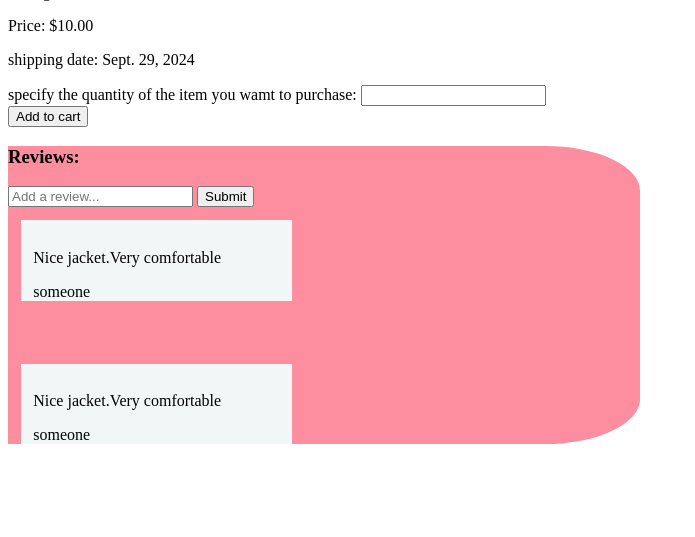
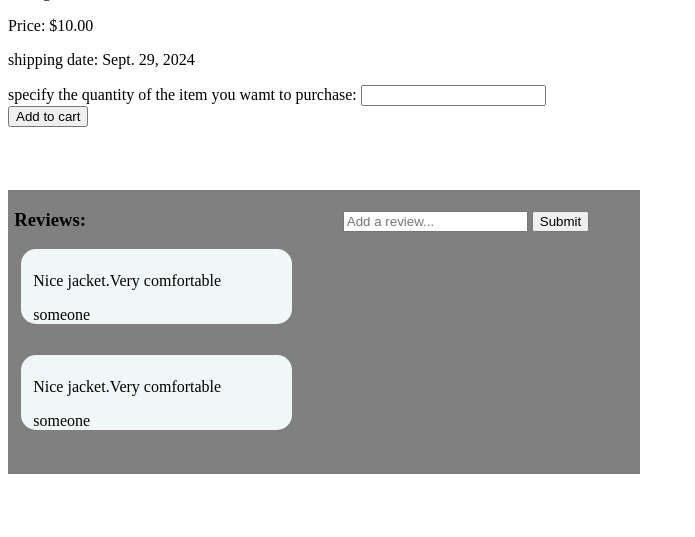
Before and after one commit to SithabileM/shopping, a Django app: page /monde/89 in a window 1280 px wide. Shown: the part 613-1150 px from the top of the page, without its empty margins (0-695 px from the left). Before the commit the page ends 1057 px from the top, so only its background shows below. Run offline with Django 5.2, Linux system fonts and the light colour scheme; a user stored in the database is signed in; data comes from the database, SQL or seed files in the repository; both versions use the stored data as it was after the commit.

Commit message:
add some style

```diff
--- a/monde/static/css/single.css
+++ b/monde/static/css/single.css
@@ -5,20 +5,32 @@
 
 #Reviews{
     width: 50%;
-    border-radius: 0 15% 15% 0;
-    background-color: rgb(252, 142, 160);
+    background-color: grey;
     margin-bottom: 5%;
+    padding-bottom: 1%;
+    margin-top: 5%;
 }
 
 #userReview{
-    padding-top: 2%;
+    padding-top: 1%;
     padding-left: 2%;
     margin-left: 2%;
     background-color: rgb(241, 246, 247);
     width: 41%;
-    margin-bottom: 10%;
+    margin-bottom: 5%;
+    border-radius: 15px;
 }
 
 #addReviewInput{
     margin-bottom: 2%;
 }
+
+#addReviewForm{
+    padding-left: 40%;
+    display: inline-block;
+}
+
+#reviewHeader{
+    padding-left: 1%;
+    display: inline-block;
+}
--- a/monde/templates/monde/home.html
+++ b/monde/templates/monde/home.html
@@ -24,14 +24,14 @@
 <button id="menu-button">Open cart</button><br>
 <nav id="menu">
     {%for i,v in cart_data.items%}
-    <div>
+    <div id="cartItem">
     <img id="navImage"src="/media/{{i}}" alt="cart item">
     <form method="get" action="remove">
         <input type="hidden" name="item" value="{{i}}">
         <input type="submit" value="Remove from cart">
     </form>
     {%for val in v%}
-    <p>{{val}}</P>
+    <p id="cartPriceAndAmount">{{val}}</P>
     {%endfor%}
     </div>
     {%endfor%}
@@ -48,7 +48,7 @@
     <a id="sell" href="sell">sell Items</a><br>
     <form action='' method="post">
         {% csrf_token %}
-        <input type="text" name="search" placeholder="Search for items..."><i class="fa-solid fa-magnifying-glass"></i>
+        <input id="search" type="text" name="search" placeholder="Search..."><i class="fa-solid fa-magnifying-glass"></i>
         <input type="submit" value="Search">
     </form>
 {%if obj%}
--- a/monde/templates/monde/sell.html
+++ b/monde/templates/monde/sell.html
@@ -5,7 +5,7 @@
 <form action='' method="post" enctype="multipart/form-data">
     {%csrf_token%}
     <input type="text" name="name" placeholder="name"><br>
-    <textarea style="width: 100%; height:100%; display: inline-block;"name="description" cols="5"rows="5" placeholder="clothing description"></textarea><br>
+    <textarea style="width: 35%; height:100%; display: inline-block;"name="description" cols="5"rows="5" placeholder="clothing description"></textarea><br>
     <input type="text" name="shortDescription" placeholder="shortDescription"><br>
     <input type="number" name="quantity" placeholder="quantity"><br>
     <input type="number" name="price" placeholder="price in USD"><br>
--- a/monde/templates/monde/single.html
+++ b/monde/templates/monde/single.html
@@ -19,9 +19,10 @@
 {%endif%}
 <br>
 
+<div>
 <img id="productImage" src="{{image.url}}">
 <h2 id="short-description">{{shortDescription}}</h2>
-<pre>{{description}}</pre>
+<pre style=" border-width:2px;display: flex;">{{description}}</pre>
 <p>{{name}}</p>
 {%if quantity == 0%}
 <p>Available quantity: Out of stock</p>
@@ -40,10 +41,10 @@
     <input id="amount" type='number' name="amount" max='{{quantity}}'><br>
     <button type="submit" name="submit">Add to cart</button>
 </form>
-
+</div>
     <div id="Reviews">
-        <h3> Reviews: </h3>
-        <form action="addReview" method="post">
+        <h3 id="reviewHeader"> Reviews: </h3>
+        <form id="addReviewForm" action="addReview" method="post">
             {%csrf_token%}
             <input id="addReviewInput" type="text"name="userReview" placeholder="Add a review...">
             <input type="hidden" name="clothing" value="{{clothing_id}}">
```
Also changed, not shown: monde/static/css/home.css (+17 -4 lines), db.sqlite3.
